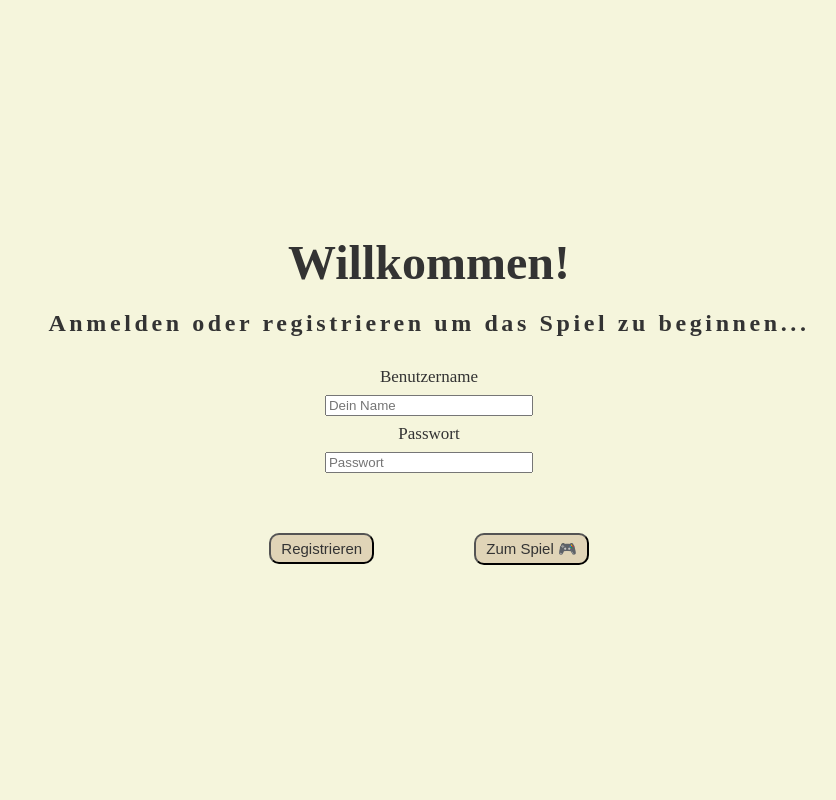
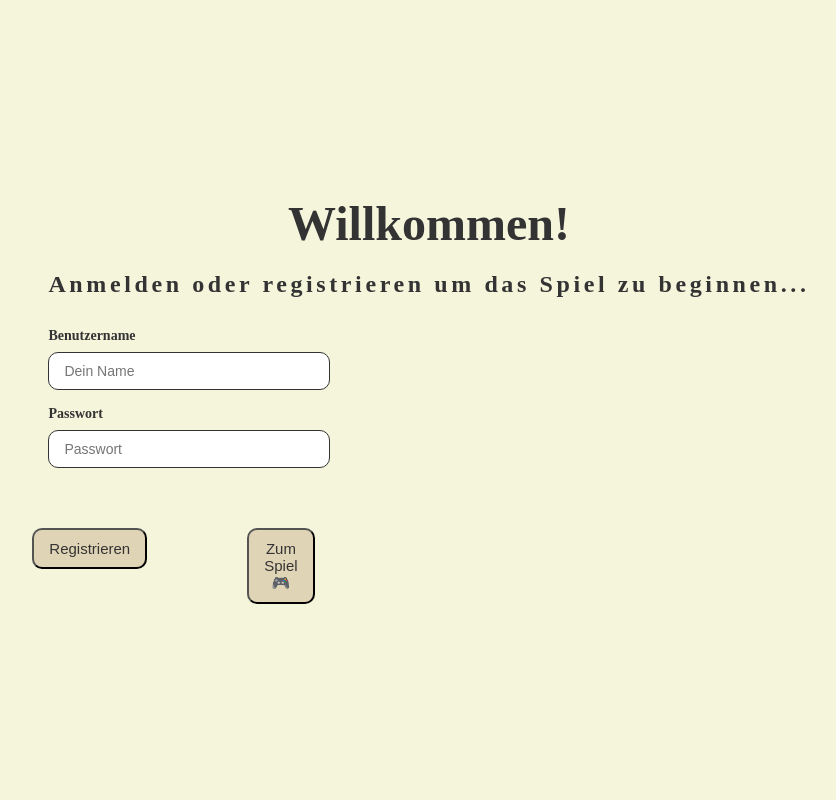
Before and after one commit to baxy-ne/Zahlenraten, a Flask app: page / in a window 1280 px wide. Shown: the whole page, without its empty margins (211-1047 px from the left). Run offline with Flask 3, Linux system fonts and the light colour scheme.

Commit message:
variablen gesetzt und anpassungen html,css

```diff
--- a/static/css/style.css
+++ b/static/css/style.css
@@ -1,6 +1,18 @@
+:root {
+
+    --text-color-dark: #333333;
+    --padding: 10px 15px;
+
+    --border-radius: 10px;
+    --border-color: #333333;
+
+    --button-color: #e0d4b7;
+    --component-fontsize: 14px;
+}
+
 body {
     background-color:#f5f5dc;
-    color: #333333;
+    color: var(--text-color-dark);
     margin: 0 auto;
     padding: 0;
     width: 1000px;
@@ -11,58 +23,40 @@ body {
     align-items: center;
 }
 
-
-
-.willkommen {
-    margin-top: 0px;
-    text-align: center;
-    font-size: 48px;
-    margin-bottom: 20px;
-}
-
-
-
-.Info {
-    overflow: hidden;
-    white-space: nowrap;
-    margin: 0 auto;
-    letter-spacing: .15em;
-    animation:
-        typing 3.5s steps(40,end);
-    margin-bottom: 30px;
-    text-align: center;
-}
-
 @keyframes typing{
     from {width: 0}
     to {width: 100%}
 }
 
-input[type="text"],
-input[type="password"]{
-    width: 200px;
+label {
+  display: block;
+  font-size: var(--component-fontsize);
+  font-weight: 600;
+  margin-bottom: 0.5rem;
+  color: var(--text-color-dark);
 }
 
+input {
+  display: block;
+  width: 100%;
+  padding: var(--padding);
+  font-size: var(--component-fontsize);
+  border: 1px solid var(--border-color);
+  border-radius: var(--border-radius);
+  outline: none;
+  margin-bottom: 1rem;
+  transition: border-color 0.2s ease, box-shadow 0.2s ease;
+}
+
+input:focus {
+  border-color: #007bff;
+  box-shadow: 0 0 4px rgba(0, 123, 255, 0.25);
+}
 
 button{
-    padding: 5px 10px;
+    padding: var(--padding);
     font-size: 15px;
-    background-color: #e0d4b7;
-    color: #333333;
-    border-radius: 10px;
+    background-color: var(--button-color);
+    color: var(--text-color-dark);
+    border-radius: var(--border-radius);
 }
-
-.input-row{
-    display:flex;
-    flex-direction: column;
-    align-items:center;
-    font-size: 17px;
-    gap: 8px;
-}
-
-.button-row{
-    display: flex;
-    gap: 100px;
-    justify-content: center;
-    margin-top: 60px;
-}
--- a/templates/index.html
+++ b/templates/index.html
@@ -4,6 +4,34 @@
   <meta charset="UTF-8">
   <title>Spielstart</title>
   <link rel="stylesheet" href="{{ url_for('static', filename='css/style.css') }}">
+  <style>
+    .willkommen {
+      margin-top: 0px;
+      text-align: center;
+      font-size: 48px;
+      margin-bottom: 20px;
+    }
+    .Info {
+      overflow: hidden;
+      white-space: nowrap;
+      margin: 0 auto;
+      letter-spacing: .15em;
+      animation:
+          typing 3.5s steps(40,end);
+      margin-bottom: 30px;
+      text-align: center;
+    }
+    .input-row{
+      width: 250px;
+    }
+
+    .button-row{
+      display: flex;
+      gap: 100px;
+      justify-content: center;
+      margin-top: 60px;
+    }
+  </style>
 </head>
 <body>
 
@@ -12,17 +40,20 @@
       <h2 class="Info">Anmelden oder registrieren um das Spiel zu beginnen...</h2>
     <form action="{{ url_for('start') }}" method="post">
       <div class="input-row">
+
         <label for="username">Benutzername</label>
         <input type="text" id="username" name="username" placeholder="Dein Name" required>
 
         <label for="password">Passwort</label>
         <input type="password" id="password" name="password" placeholder="Passwort" required>
-      </div>
-      <div class="button-row">
-        <a href="{{ url_for('register') }}">
-          <button type="button">Registrieren</button>
-      </a>
-       <button type="submit">Zum Spiel 🎮</button>
+
+        <div class="button-row">
+          <a href="{{ url_for('register') }}">
+            <button type="button">Registrieren</button>
+          </a>
+          <button type="submit">Zum Spiel 🎮</button>
+        </div>
+
       </div>
 
 
```
